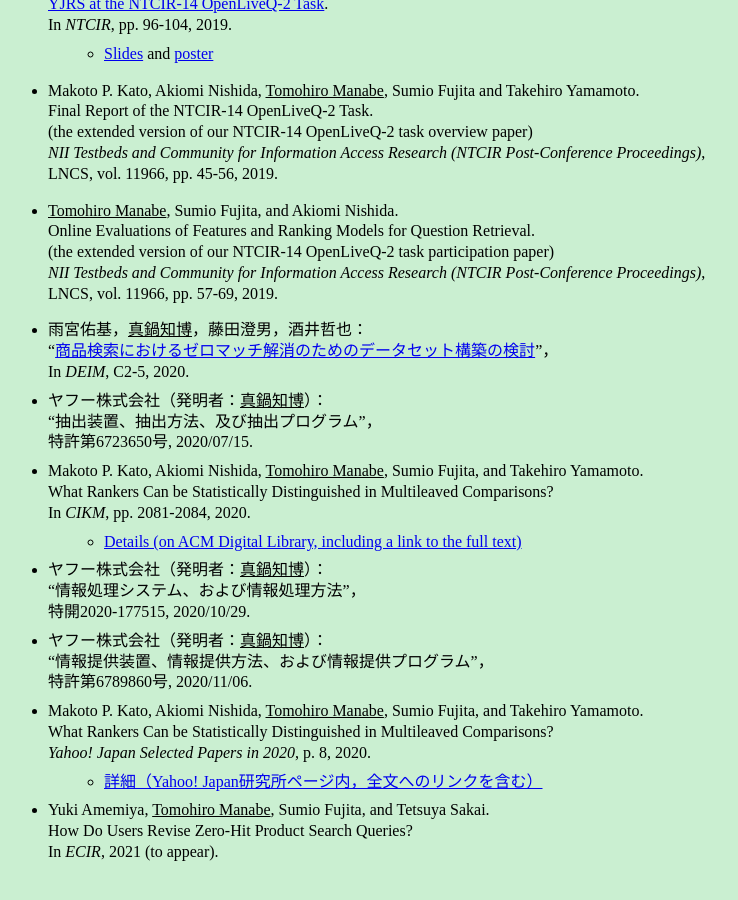
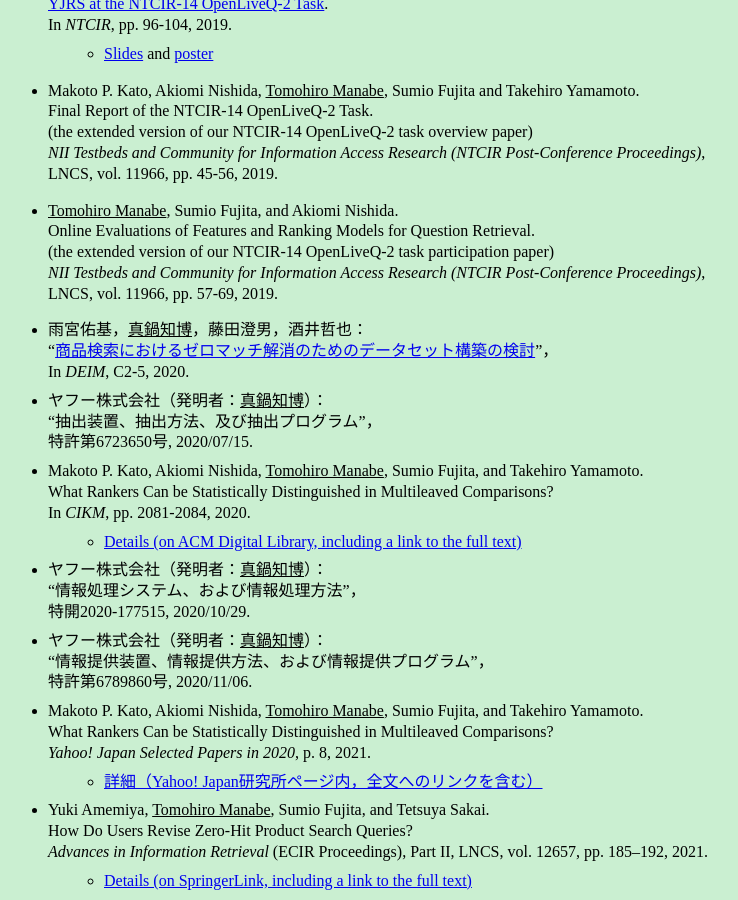
Before and after one commit to tmanabe/tmanabe.github.io, a Jekyll site: the page built from papers-jp.md, in a window 1280 px wide and 900 px high, scrolled down 2786 px. Shown: the whole window, without its empty margins (16-754 px from the left). Built offline with Jekyll 4.4.1, drawn with Linux system fonts in a browser that asks for light colours; before the commit the page ends 3657 px from its top, so only the background shows below that.

Commit message:
38th commit

```diff
--- a/_data/papers.yml
+++ b/_data/papers.yml
@@ -98,4 +98,5 @@
 ecir21: >
     Yuki Amemiya, <u>Tomohiro Manabe</u>, Sumio Fujita, and Tetsuya Sakai.<br />
     How Do Users Revise Zero-Hit Product Search Queries?<br />
-    In _ECIR_, 2021 (to appear).
+    _Advances in Information Retrieval_ (ECIR Proceedings), Part II, LNCS, vol. 12657, pp. 185--192, 2021.
+         *   [Details (on SpringerLink, including a link to the full text)](https://link.springer.com/chapter/10.1007/978-3-030-72240-1_14)
--- a/papers-jp.md
+++ b/papers-jp.md
@@ -44,6 +44,6 @@
 *    {{ site.data.papers.cikm20 }}
 *   ヤフー株式会社（発明者：<u>真鍋知博</u>）：<br />“情報処理システム、および情報処理方法”，<br />特開2020-177515, 2020/10/29.
 *   ヤフー株式会社（発明者：<u>真鍋知博</u>）：<br />“情報提供装置、情報提供方法、および情報提供プログラム”，<br />特許第6789860号, 2020/11/06.
-*   Makoto P. Kato, Akiomi Nishida, <u>Tomohiro Manabe</u>, Sumio Fujita, and Takehiro Yamamoto.<br />What Rankers Can be Statistically Distinguished in Multileaved Comparisons?<br />_Yahoo! Japan Selected Papers in 2020_, p. 8, 2020.
+*   Makoto P. Kato, Akiomi Nishida, <u>Tomohiro Manabe</u>, Sumio Fujita, and Takehiro Yamamoto.<br />What Rankers Can be Statistically Distinguished in Multileaved Comparisons?<br />_Yahoo! Japan Selected Papers in 2020_, p. 8, 2021.
     *   [詳細（Yahoo! Japan研究所ページ内，全文へのリンクを含む）](https://randd.yahoo.co.jp/jp/topics/72)
 *    {{ site.data.papers.ecir21 }}
```
